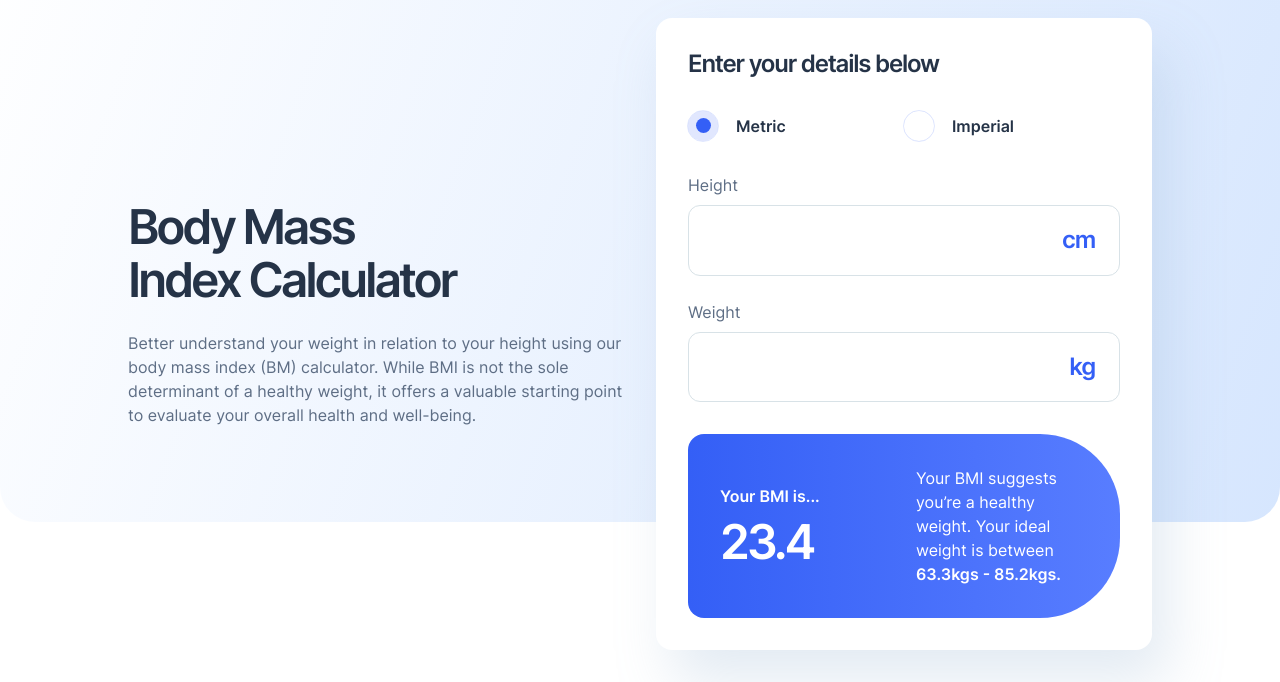
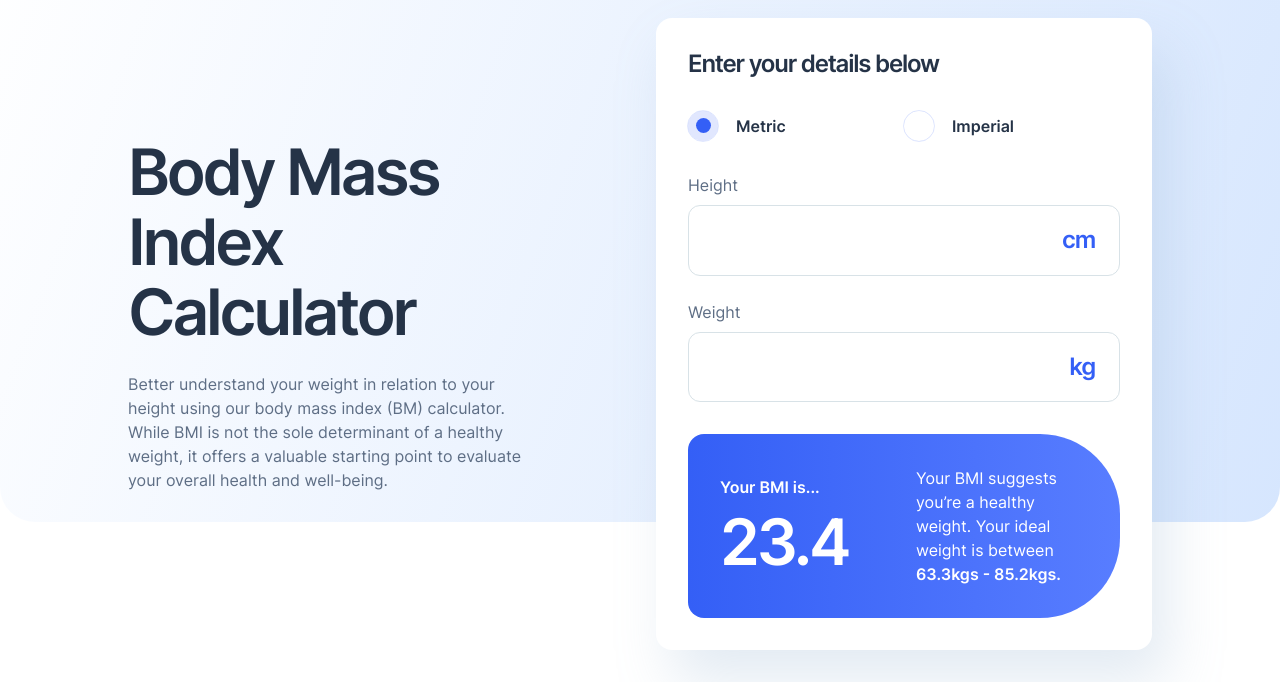
Before and after one commit to Dantalian5/bmi-calculator, a website built with Parcel: page src/index.html in a window 1280 px wide. Shown: the part 118-800 px from the top of the page. Built offline with nearby package versions, Linux system fonts and the light colour scheme.

Commit message:
dev desktop layout

```diff
--- a/src/assets/style/_layout.scss
+++ b/src/assets/style/_layout.scss
@@ -25,7 +25,7 @@
 	}
 	&__info,
 	&__bmicalc {
-		flex: 1 1 200px;
+		flex: 1 1 25rem;
 	}
 	&__title {
 		margin-bottom: 1.5rem;
@@ -100,6 +100,9 @@
 }
 @media (min-width: var.$breakpoint-desktop) {
 	.header {
+		&__info {
+			padding-right: 8.5%;
+		}
 	}
 	.section-3 {
 		justify-content: right;
--- a/src/assets/style/_modules.scss
+++ b/src/assets/style/_modules.scss
@@ -43,6 +43,9 @@
 	.f--center {
 		text-align: left;
 	}
+	.f-h--XL {
+		font-size: 4rem;
+	}
 	.m-logo {
 		width: 4rem;
 		height: 4rem;
--- a/src/assets/style/_variables.scss
+++ b/src/assets/style/_variables.scss
@@ -39,7 +39,7 @@
 	color: var(--Pure-White);
 }
 $breakpoint-tablet: 700px;
-$breakpoint-desktop: 1000px;
+$breakpoint-desktop: 1024px;
 @media screen and (min-width: $breakpoint-desktop) {
 	:root {
 		--section-padding-inline: min(10%, 8.75rem);
--- a/src/assets/style/modules/_calculator.scss
+++ b/src/assets/style/modules/_calculator.scss
@@ -86,7 +86,7 @@
 	}
 }
 .m-dataholder {
-	flex: 1 1 17rem;
+	flex: 1 1 10rem;
 	min-width: fit-content;
 	&__title {
 		margin-bottom: 0.5rem;
```
